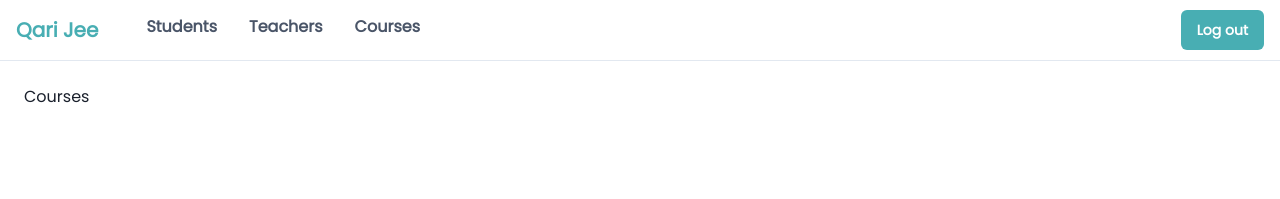
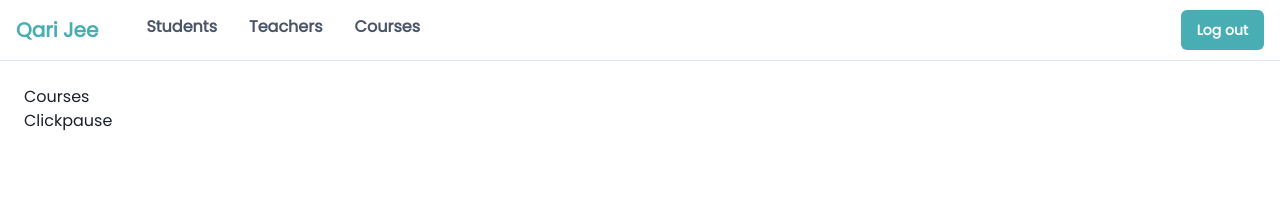
Before and after one commit to fahadaleem/Next-TS-ChakraUI-Boilerplat, a Next.js app: page /admin/courses/allcourses in a window 1280 px wide. Shown: the top 199 px of the page. Built offline with nearby package versions, Linux system fonts and the light colour scheme.

Commit message:
admin API integrate.

```diff
--- a/pages/admin/courses/allcourses.tsx
+++ b/pages/admin/courses/allcourses.tsx
@@ -10,9 +10,27 @@ const AllCourses = () => {
   useEffect(() => {
     if (!user) router.push("/");
   }, [user]);
+
+  const audio = new Audio(
+    "https://firebasestorage.googleapis.com/v0/b/qarijee-teacher1.appspot.com/o/recitations%2F112.mp3?alt=media&token=41b56741-3661-4f26-ab7b-631b490eab94"
+  );
   return (
     <Admin>
       <h1>Courses</h1>
+      <button
+        onClick={() => {
+          audio.play();
+        }}
+      >
+        Click
+      </button>
+      <button
+        onClick={() => {
+          audio.pause();
+        }}
+      >
+        pause
+      </button>
     </Admin>
   );
 };
```
Also changed, not shown: components/LoginForm.tsx (+18 -5 lines).
